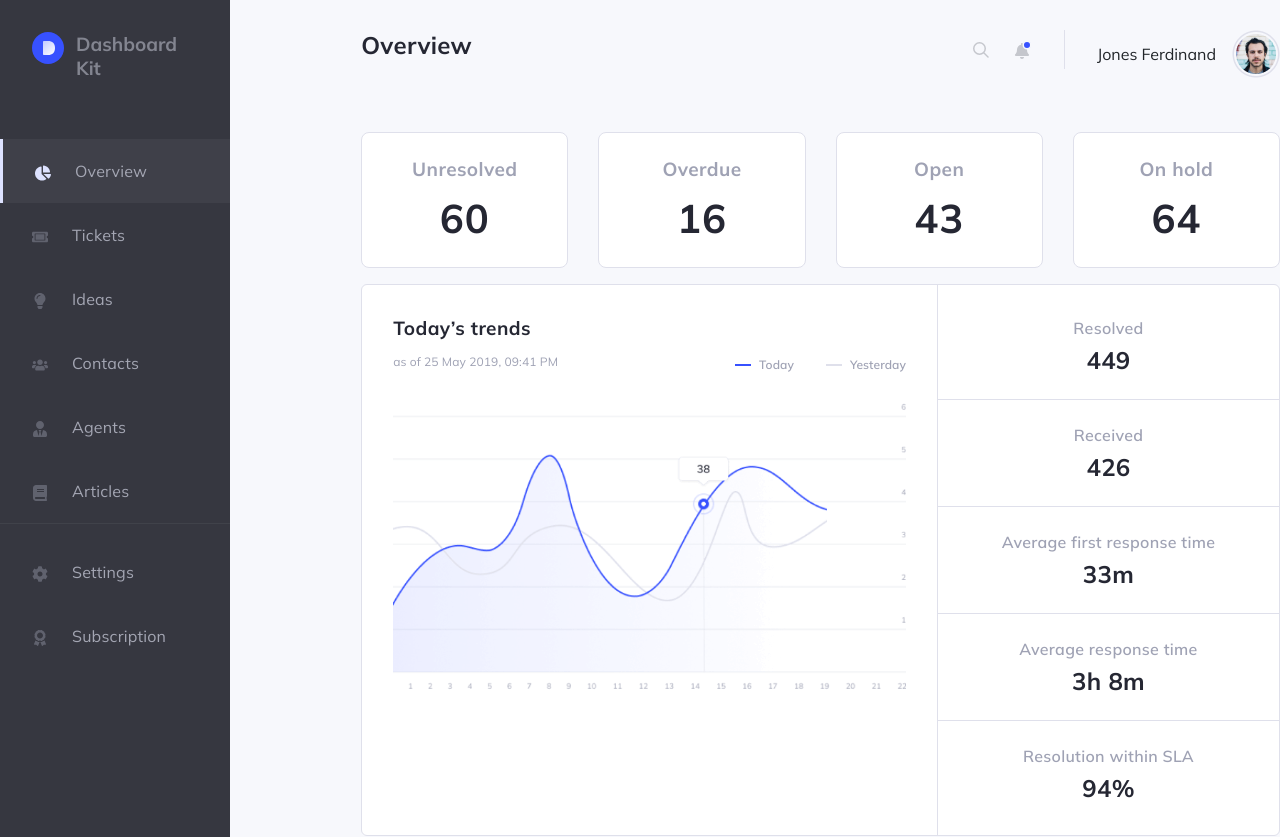
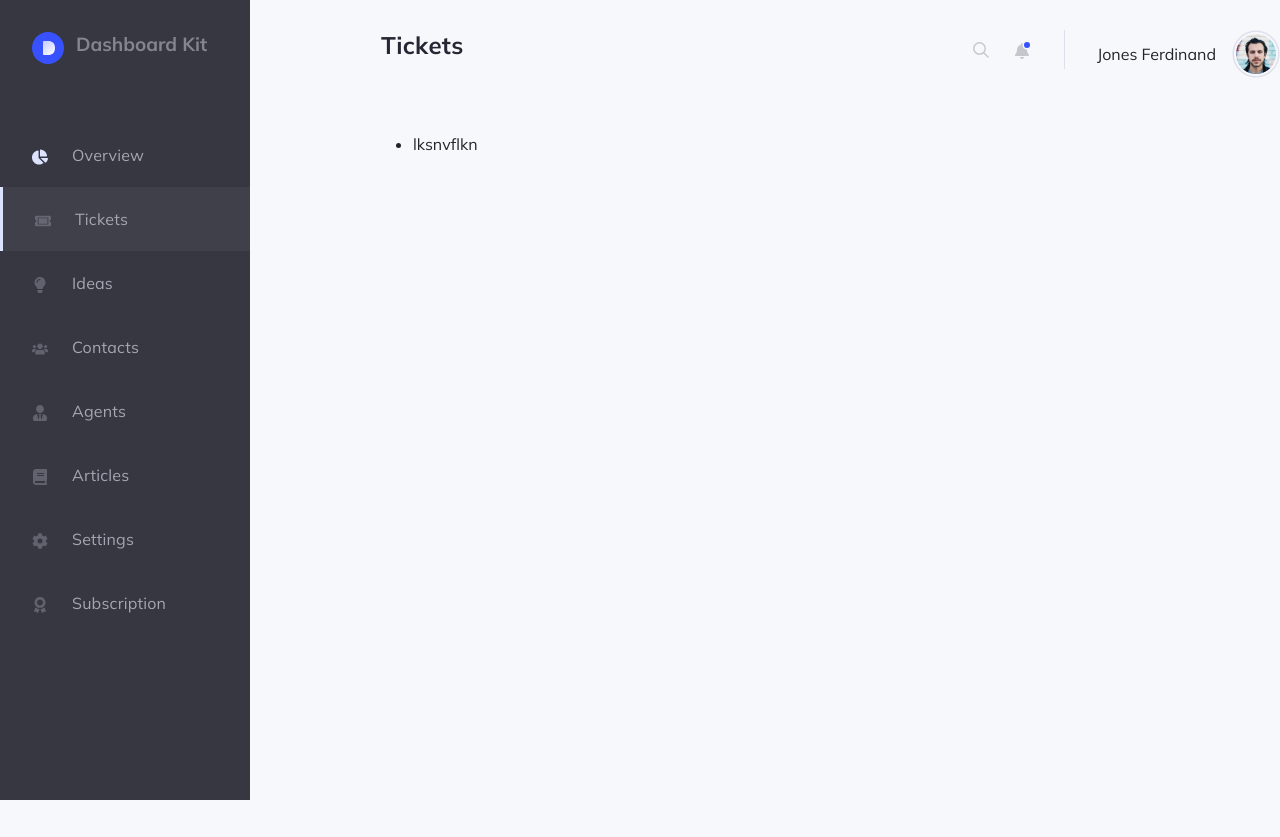
Before and after one commit to MuhammadAkbar-Ramazonov/dashboart, a React (Create React App) app: page /tickets in a window 1280 px wide. Shown: the top 837 px of the page. After the commit the page ends 800 px from the top, so only its background shows below. Built offline with nearby package versions, Linux system fonts and the light colour scheme.

Commit message:
addnavigation

```diff
--- a/package.json
+++ b/package.json
@@ -8,6 +8,7 @@
     "@testing-library/user-event": "^13.5.0",
     "react": "^18.2.0",
     "react-dom": "^18.2.0",
+    "react-router-dom": "^6.3.0",
     "react-scripts": "5.0.1",
     "web-vitals": "^2.1.4"
   },
--- a/src/App.js
+++ b/src/App.js
@@ -1,58 +1,62 @@
 import "./main.css";
 import {
-	Overview,
-	Tickets,
-	Ideas,
-	Contacts,
-	Agents,
-	Articles,
-	Settings,
-	Subscription,
+	OverviewImg,
+	TicketsImg,
+	IdeasImg,
+	ContactsImg,
+	AgentsImg,
+	ArticlesImg,
+	SettingsImg,
+	SubscriptionImg,
 } from "../src/assets/images/icons";
+import { Routes, Route } from "react-router-dom";
+
 import { MainItems } from "./components/MainItem";
 import { DiogramCard, DiogramChildCardsList } from "./components/DiogramBody";
 import { Nav } from "./components/Nav";
 import { Header } from "./components/Header";
+import { Tickets } from "./pages/Tickets";
+
 function App() {
 	const navigation = [
 		{
 			id: 1,
-			img: <Overview />,
+			img: <OverviewImg />,
 			text: "Overview",
 		},
 		{
 			id: 2,
-			img: <Tickets />,
+			img: <TicketsImg />,
 			text: "Tickets",
 		},
 		{
 			id: 3,
-			img: <Ideas />,
+			img: <IdeasImg />,
 			text: "Ideas",
 		},
 		{
 			id: 4,
-			img: <Contacts />,
+			img: <ContactsImg />,
 			text: "Contacts",
 		},
 		{
 			id: 5,
-			img: <Agents />,
+			img: <AgentsImg />,
 			text: "Agents",
 		},
 		{
 			id: 6,
-			img: <Articles />,
+			img: <ArticlesImg />,
 			text: "Articles",
 		},
 		{
 			id: 7,
-			img: <Settings />,
+			img: <SettingsImg />,
 			text: "Settings",
 		},
 		{
 			id: 8,
-			img: <Subscription />,
+			img: <SubscriptionImg />,
 			text: "Subscription",
 		},
 	];
@@ -79,14 +83,30 @@ function App() {
 		<div className='App'>
 			<div className='site-wrapper d-flex'>
 				<Nav obg={navigation} />
+				<Routes>
+					<Route
+						path='/'
+						element={
 							<div className='site-overview flex-grow-1'>
-					<Header/>
+								<Header title={"Overview"} />
 								<ul className='list-unstyled d-flex align-items-center justify-content-between'>
 									<MainItems obg={arr} />
 								</ul>
 								<DiogramCard />
 								<DiogramChildCardsList />
 							</div>
+						}
+					/>
+					<Route
+						path='/tickets'
+						element={
+							<div className='site-overview flex-grow-1'>
+								<Header title="Tickets" />
+								<Tickets />
+							</div>
+						}
+					/>
+				</Routes>
 			</div>
 		</div>
 	);
--- a/src/components/Header/Header.js
+++ b/src/components/Header/Header.js
@@ -1,15 +1,15 @@
-import { Search, Notification } from "../../assets/images/icons";
+import { SearchImg, NotificationImg } from "../../assets/images/icons";
 import Profil from "../../../src/assets/images/photo.png";
 
-export const Header = () => {
+export const Header = (title) => {
 	return (
 		<div className='overview-inner d-flex justify-content-between'>
-			<h2 className='site-top-title'>Overview</h2>
+			<h2 className='site-top-title'>{title.title}</h2>
 			<div className='d-flex align-items-start'>
 				<div className='search-img-wrapper d-flex align-items-center'>
-					<Search />
+					<SearchImg />
 					<span className='search-img'></span>
-					<Notification />
+					<NotificationImg />
 				</div>
 				<div className='d-flex align-items-center'>
 					<p className='mb-0 me-3'>Jones Ferdinand</p>
--- a/src/components/Items/Items.js
+++ b/src/components/Items/Items.js
@@ -1,9 +1,11 @@
 import "./item.css";
-export function Items(children) {
-	return children.obg.map((item) => (
-		<li key={item.id} className='d-flex site-nav-item align-items-center'>
-			{item.img}
-			<p className='mb-0 ms-4 site-nav-text'>{item.text}</p>
-		</li>
-	));
+
+export function Items(arr) {
+	// console.log(arr.arr.text)
+	return (
+		<>
+				{arr.arr.img}
+				<p className='mb-0 ms-4 site-nav-text'>{arr.arr.text}</p>
+		</>
+	);
 }
--- a/src/components/Items/item.css
+++ b/src/components/Items/item.css
@@ -3,7 +3,7 @@
 	padding-bottom: 20px;
 	padding-left: 32px;
 }
-.site-nav-item:nth-child(1) {
+.site-nav-item-active {
 	border-left: 3px solid #dde2ff;
 	background-color: #9fa2b414;
 }
@@ -18,3 +18,7 @@
 	letter-spacing: 0.2px;
 	color: #a4a6b3;
 }
+.site-nav-item:hover {
+	border-left: 3px solid #dde2ff;
+	background-color: #9fa2b414;
+}
--- a/src/components/Nav/Nav.js
+++ b/src/components/Nav/Nav.js
@@ -1,16 +1,114 @@
 import { Logo } from "../../assets/images/icons";
 import { Items } from "../Items";
-console.log(<Items/>);
+import { NavLink } from "react-router-dom";
+
 export const Nav = (arr) => {
-	return <div className='navigation'>
+	return (
+		<div className='navigation'>
 			<div className='d-flex slign-items-center logo-wrapper'>
 				<Logo />
 				<p className='logo-title'>Dashboard Kit</p>
 			</div>
 			<nav>
 				<ul className='list-unstyled site-nav-list'>
-				<Items obg={arr.obg}/>
+					<li>
+						<NavLink
+							className={({ isActive }) =>
+								isActive
+									? "site-nav-item-active d-flex site-nav-item align-items-center"
+									: "d-flex site-nav-item align-items-center"
+							}
+							to='/'
+						>
+							<Items arr={arr.obg[0]} />
+						</NavLink>
+					</li>
+					<li>
+						<NavLink
+							className={({ isActive }) =>
+								isActive
+									? "site-nav-item-active d-flex site-nav-item align-items-center"
+									: "d-flex site-nav-item align-items-center"
+							}
+							to='/tickets'
+						>
+							<Items arr={arr.obg[1]} />
+						</NavLink>
+					</li>
+					<li>
+						<NavLink
+							className={({ isActive }) =>
+								isActive
+									? "site-nav-item-active d-flex site-nav-item align-items-center"
+									: "d-flex site-nav-item align-items-center"
+							}
+							to='/ideas'
+						>
+							<Items arr={arr.obg[2]} />
+						</NavLink>
+					</li>
+					<li>
+						<NavLink
+							className={({ isActive }) =>
+								isActive
+									? "site-nav-item-active d-flex site-nav-item align-items-center"
+									: "d-flex site-nav-item align-items-center"
+							}
+							to='/contacts'
+						>
+							<Items arr={arr.obg[3]} />
+						</NavLink>
+					</li>
+					<li>
+						<NavLink
+							className={({ isActive }) =>
+								isActive
+									? "site-nav-item-active d-flex site-nav-item align-items-center"
+									: "d-flex site-nav-item align-items-center"
+							}
+							to='/agents'
+						>
+							<Items arr={arr.obg[4]} />
+						</NavLink>
+					</li>
+					<li>
+						<NavLink
+							className={({ isActive }) =>
+								isActive
+									? "site-nav-item-active d-flex site-nav-item align-items-center"
+									: "d-flex site-nav-item align-items-center"
+							}
+							to='/articles'
+						>
+							<Items arr={arr.obg[5]} />
+						</NavLink>
+					</li>
+					<li>
+						<NavLink
+							className={({ isActive }) =>
+								isActive
+									? "site-nav-item-active d-flex site-nav-item align-items-center"
+									: "d-flex site-nav-item align-items-center"
+							}
+							to='/settings'
+						>
+							<Items arr={arr.obg[6]} />
+						</NavLink>
+					</li>
+					<li>
+						<NavLink
+							className={({ isActive }) =>
+								isActive
+									? "site-nav-item-active d-flex site-nav-item align-items-center"
+									: "d-flex site-nav-item align-items-center"
+							}
+							to='/subscription'
+						>
+							<Items arr={arr.obg[7]} />
+						</NavLink>
+					</li>
 				</ul>
 			</nav>
 		</div>
+	);
 };
--- a/src/index.js
+++ b/src/index.js
@@ -1,10 +1,13 @@
-import React from 'react';
-import ReactDOM from 'react-dom/client';
-import App from './App';
+import React from "react";
+import ReactDOM from "react-dom/client";
+import App from "./App";
+import { BrowserRouter as Router } from "react-router-dom";
 
-const root = ReactDOM.createRoot(document.getElementById('root'));
+const root = ReactDOM.createRoot(document.getElementById("root"));
 root.render(
-  <React.StrictMode>
-    <App />
-  </React.StrictMode>
+	<Router>
+		<React.StrictMode>
+			<App />
+		</React.StrictMode>
+	</Router>,
 );
--- a/src/main.css
+++ b/src/main.css
@@ -432,6 +432,8 @@ body {
 	flex-grow: 1;
 }
 .navigation {
+	position: fixed;
+	height: 100%;
 	max-width: 255px;
 	padding-top: 32px;
 	background-color: #363740;
@@ -456,7 +458,7 @@ body {
 }
 .site-overview {
 	max-width: 1122px;
-	margin-left: 131px;
+	margin-left: 381px;
 }
 
 .overview-inner {
--- /dev/null
+++ b/src/pages/Tickets/Tickets.js
@@ -0,0 +1,9 @@
+export const Tickets = () => {
+  return (
+    <div>
+      <ul>
+        <li>lksnvflkn</li>
+      </ul>
+    </div>
+  )
+}
--- /dev/null
+++ b/src/pages/Tickets/index.js
@@ -0,0 +1 @@
+export * from "./Tickets";
```
Also changed, not shown: src/assets/images/icons/icons.js (+11 -10 lines), src/pages/Tickets/tickets.css (added), 1 other file (tests, documents, lock files or other folders). Lines whose indentation alone changed are shown as unchanged.
